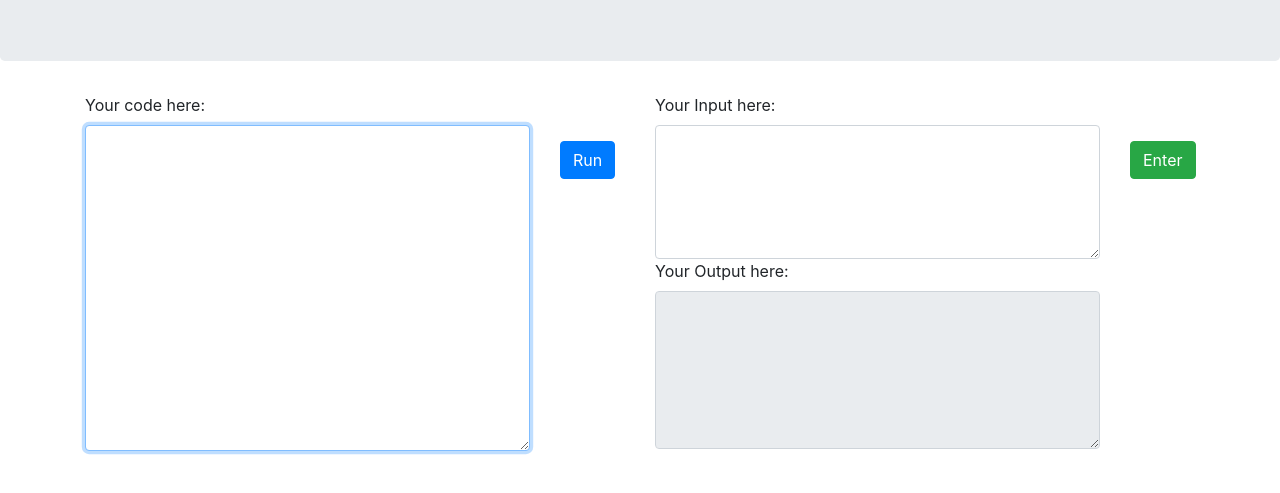
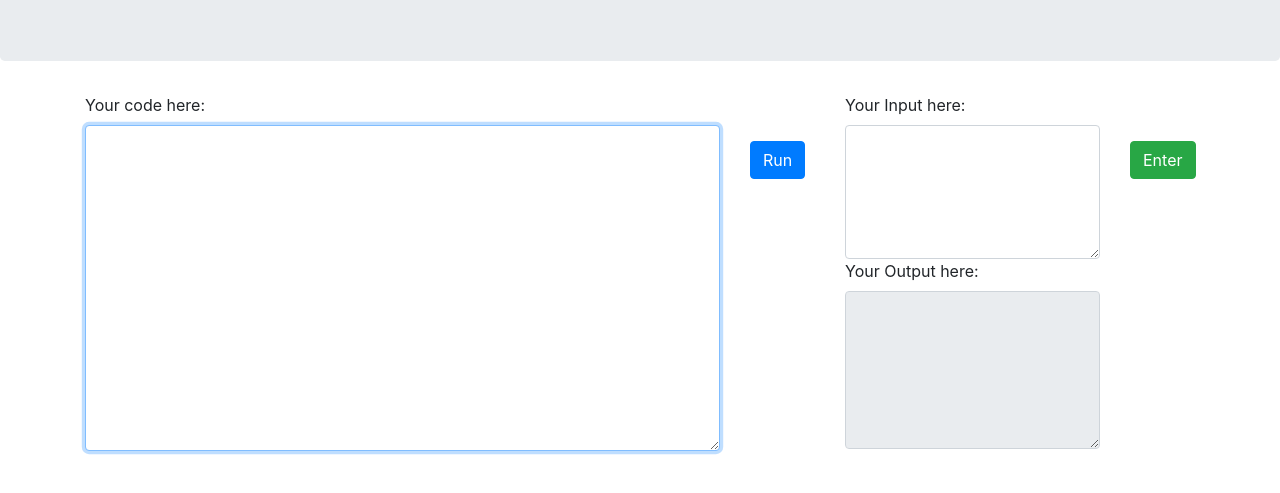
Before and after one commit to ncu-psl/MyCompyler, a plain HTML site: page templates/index.html in a window 1280 px wide. Shown: the part 161-654 px from the top of the page. Drawn offline with nearby package versions, Linux system fonts and the light colour scheme.

Commit message:
col fixed

```diff
--- a/templates/index.html
+++ b/templates/index.html
@@ -26,11 +26,11 @@
     </div>
     <div class="container">
         <div class="row">
-            <div class="col-5">
+            <div class="col-7">
                 <form>
                     <label>Your code here:</label>
                     <!-- get the code -->
-                    <textarea class="form-control" id="code_section" rows="13" onkeydown="insertTab(this, event);" autofocus></textarea>
+                    <textarea class="form-control" id="code_section" rows="13" onkeydown="insertTab(this, event);" autofocus style="font-family:courier;"></textarea>
                 </form>
                 <output id="list"></output>
             </div>
@@ -39,7 +39,7 @@
                 <!-- show compiled result -->
                 <button class="btn btn-primary" type="button" id="run_btn" onclick="show()">Run</button>
             </div>
-            <div class="col-5">
+            <div class="col-3">
                 <form>
                     <label>Your Input here:</label>
                     <textarea class="form-control" id="input_section" rows="5" onkeydown="insertTab(this, event);"></textarea>
```
